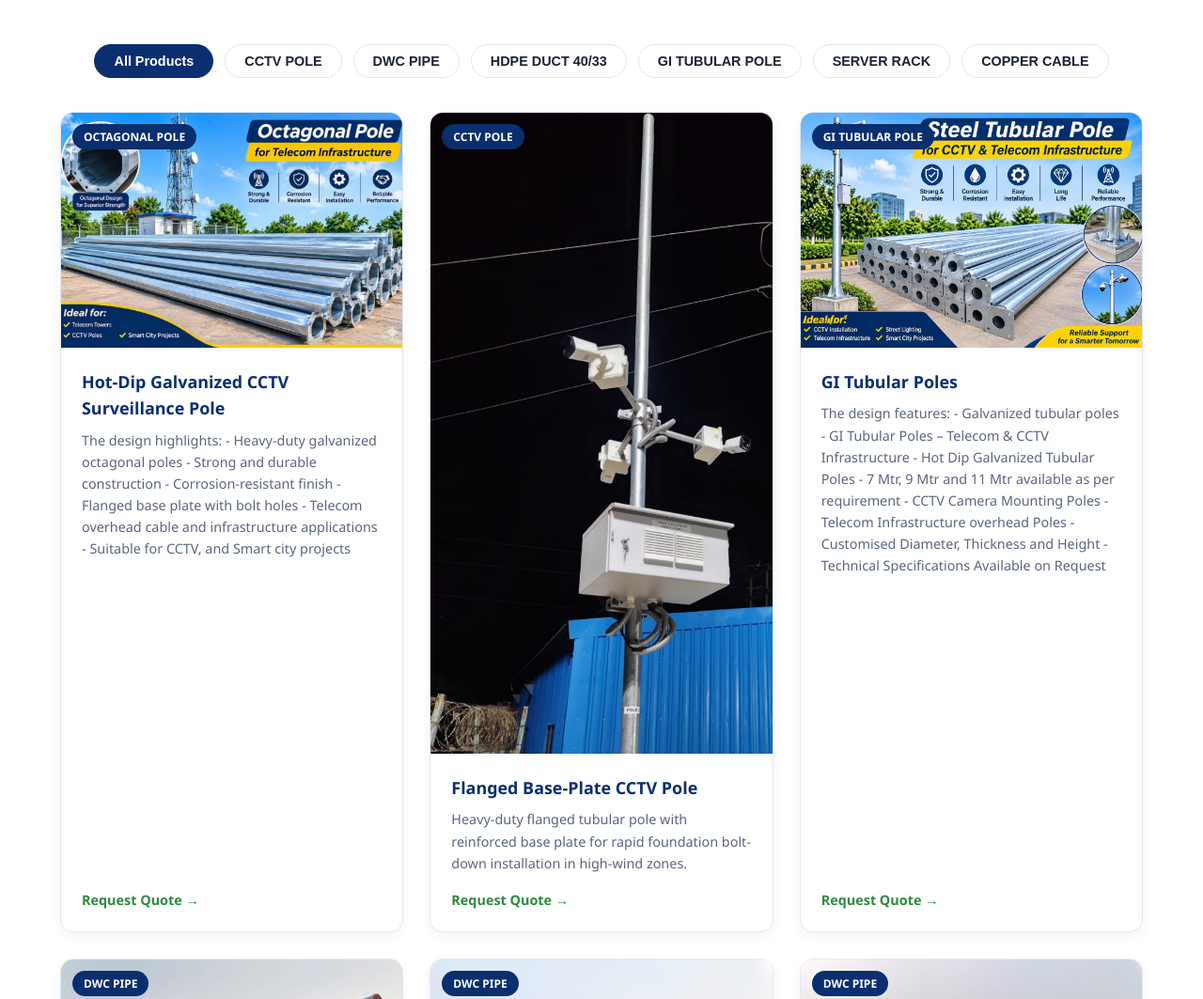
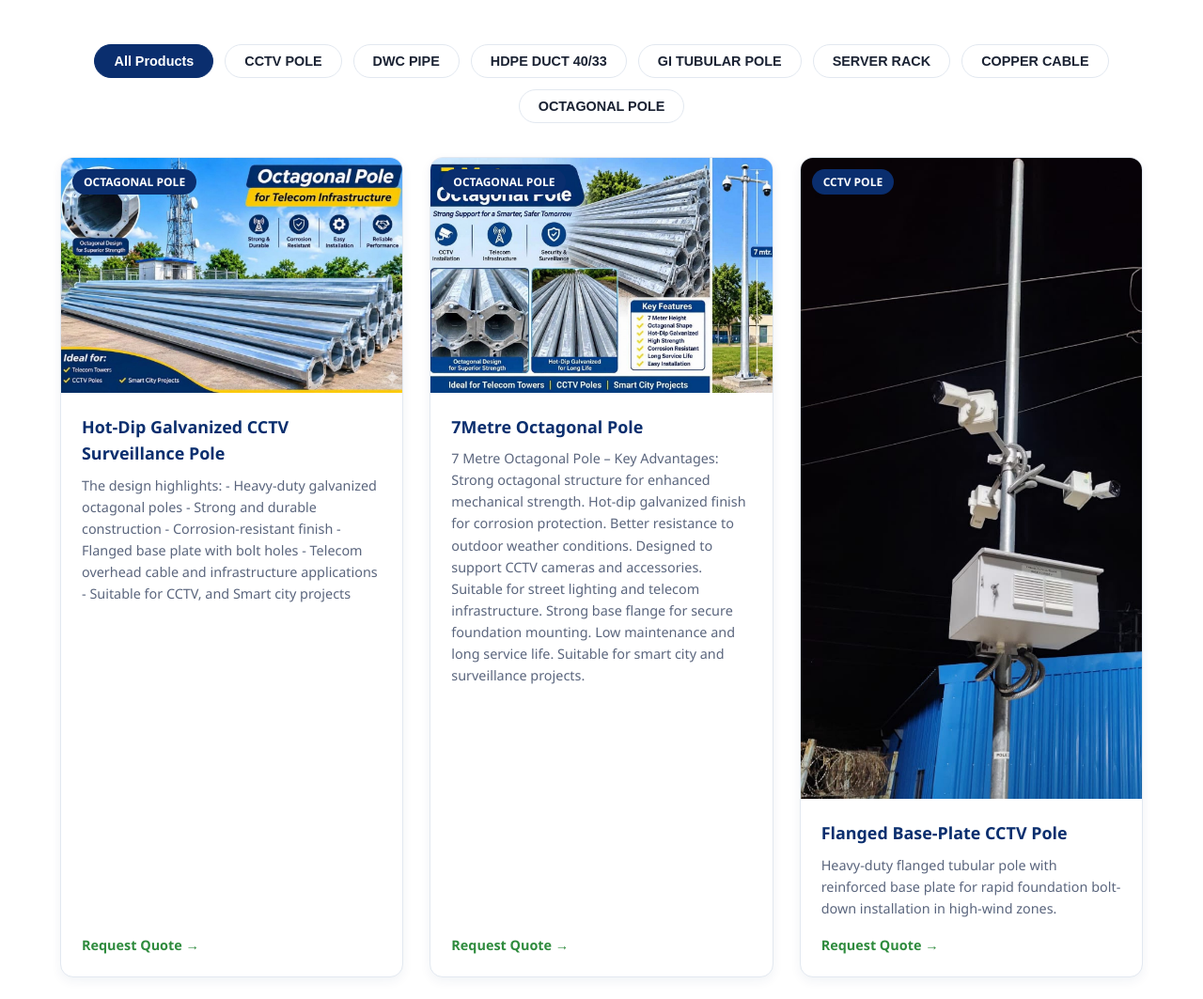
Before and after one commit to prothit/gssrepository, a plain HTML site: page index.html in a window 1280 px wide. Shown: the part 2945-4008 px from the top of the page at 94% size. Drawn offline with nearby package versions, Linux system fonts and the light colour scheme.

Commit message:
added octagonal pole product,its image and its description.

```diff
--- a/index.html
+++ b/index.html
@@ -1253,6 +1253,13 @@
           badge: 'OCTAGONAL POLE',
           imagePath: IMAGE_BASE_PATH + 'octagonalgalvanisedpoles.jpeg',
           description: 'The design highlights: - Heavy-duty galvanized octagonal poles - Strong and durable construction - Corrosion-resistant finish - Flanged base plate with bolt holes - Telecom overhead cable and infrastructure applications - Suitable for CCTV, and Smart city projects'
+        },
+		{
+          title: '7Metre Octagonal Pole',
+          category: 'OCTAGONAL POLE',
+          badge: 'OCTAGONAL POLE',
+          imagePath: IMAGE_BASE_PATH + 'octagonalpole.jpeg',
+          description: '7 Metre Octagonal Pole – Key Advantages: Strong octagonal structure for enhanced mechanical strength. Hot-dip galvanized finish for corrosion protection. Better resistance to outdoor weather conditions. Designed to support CCTV cameras and accessories. Suitable for street lighting and telecom infrastructure. Strong base flange for secure foundation mounting. Low maintenance and long service life. Suitable for smart city and surveillance projects.'
         },
         {
           title: 'Flanged Base-Plate CCTV Pole',
@@ -1409,7 +1416,8 @@
         { label: 'HDPE DUCT 40/33', value: 'HDPE DUCT 40/33' },
 		{ label: 'GI TUBULAR POLE', value: 'GI TUBULAR POLE' },
 		{ label: 'SERVER RACK', value: 'SERVER RACK' },
-		{ label: 'COPPER CABLE', value: 'COPPER CABLE' }
+		{ label: 'COPPER CABLE', value: 'COPPER CABLE' },
+		{ label: 'OCTAGONAL POLE', value: 'OCTAGONAL POLE' }
       ];
       $scope.selectedCategory = 'all';
 
```
